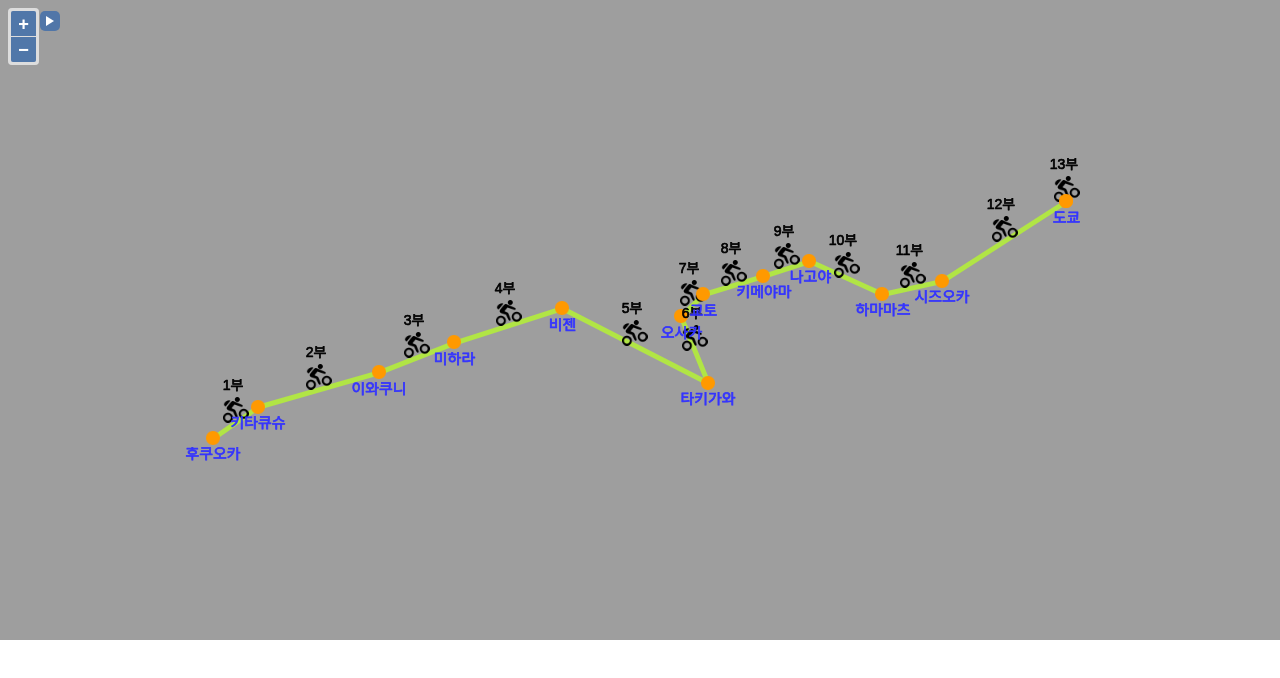
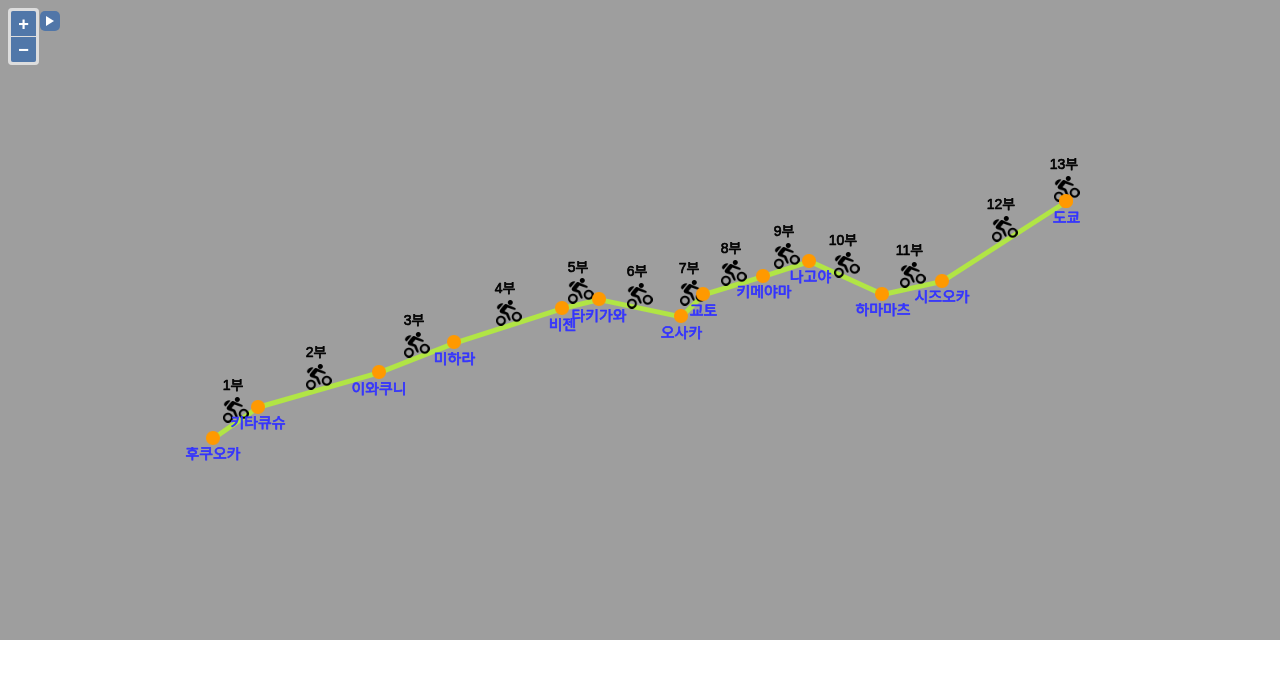
Before and after one commit to halgurx/halgurx.github.io, a plain HTML site: page openlayers/ex.html in a window 1280 px wide. Drawn offline with Linux system fonts and the light colour scheme.

Commit message:
타키가와 좌표 근사값 변경

```diff
--- a/openlayers/ex.html
+++ b/openlayers/ex.html
@@ -232,7 +232,7 @@
 				[132.181371,34.167417],
 				[133.007751,34.434509],
 				[134.190992,34.748029],
-				[135.794392,34.070855],
+				[134.597169,34.828389],
 				[135.497553,34.672046],
 				[135.742680,34.872221],
 				[136.404887,35.036906],
```
